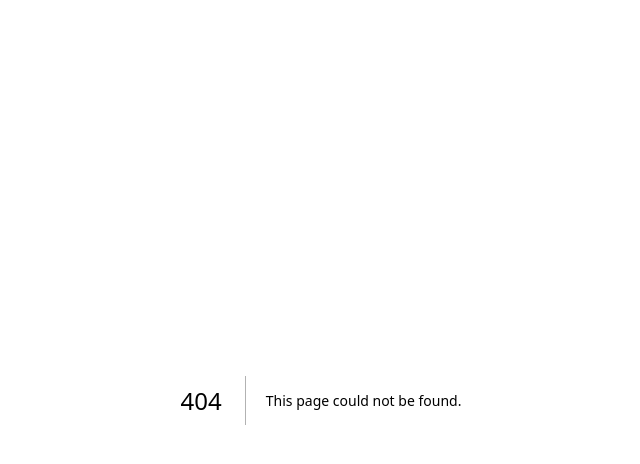
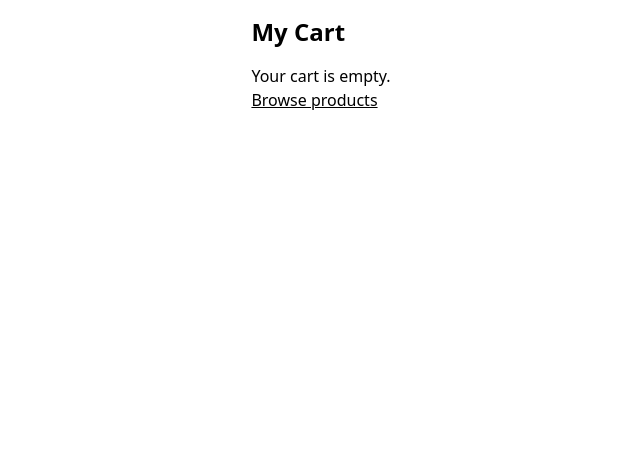
Before and after one commit to Rumaisa10/MarketPlace, a Next.js app: page /cart in a window 1280 px wide. Before the commit this address had no page. Shown: the top 464 px of the page, without its empty margins (319-959 px from the left). Built offline with nearby package versions, Linux system fonts and the light colour scheme.

Commit message:
added cart

```diff
--- /dev/null
+++ b/app/cart/page.tsx
@@ -0,0 +1,10 @@
+// app/my-listings/page.tsx
+import MyCart from "../components/CartItems";
+export default function Page() {
+  return (
+    <main className="mx-auto max-w-6xl p-4">
+      <h1 className="mb-4 text-2xl font-semibold">My Cart</h1>
+      <MyCart />
+    </main>
+  );
+}
--- /dev/null
+++ b/app/components/AddToCartButton.tsx
@@ -0,0 +1,21 @@
+'use client'
+
+import { useCart } from "../context/CartProvider";
+
+export default function AddToCartButton({ productId }: { productId: number }) {
+    const { isOnCart, addToCart } = useCart();
+    const active = isOnCart(productId);
+
+
+    return (
+    <button
+      type="button"
+      onClick={() => addToCart(productId)}
+      aria-pressed={active}
+      aria-label={active ? "Remove from favourites" : "Add to favourites"}
+      className="rounded-full bg-white/90 p-2 text-lg leading-none shadow focus:outline-none focus:ring-2 focus:ring-gray-900"
+    >
+      {active ? "Already Added" : "Add to Cart"}
+    </button>
+  )
+}
--- /dev/null
+++ b/app/components/CartItems.tsx
@@ -0,0 +1,76 @@
+// app/components/CartItems.tsx
+"use client";
+
+import { useEffect, useState } from "react";
+import Link from "next/link";
+import { useCart } from "../context/CartProvider";
+import { getProductDetails, type ProductDetail } from "@/libs/products";
+
+export default function CartItems() {
+  const { cartIds, removeFromCart } = useCart();
+  const [initialIds] = useState(cartIds); // snapshot, never changes
+  const [products, setProducts] = useState<ProductDetail[]>([]);
+  const [loading, setLoading] = useState(true);
+  const [error, setError] = useState(false);
+
+  useEffect(() => {
+    let ignore = false;
+
+    Promise.all(initialIds.map((id) => getProductDetails(id)))
+      .then((results) => {
+        if (!ignore) {
+          setProducts(results.filter((p): p is ProductDetail => p !== null));
+        }
+      })
+      .catch(() => {
+        if (!ignore) setError(true);
+      })
+      .finally(() => {
+        if (!ignore) setLoading(false);
+      });
+
+    return () => {
+      ignore = true;
+    };
+  }, [initialIds]);
+
+  const items = products.filter((p) => cartIds.includes(p.id));
+  const total = items.reduce((sum, p) => sum + p.price, 0);
+
+  if (loading) return <p>Loading your cart...</p>;
+
+  if (error) return <p role="alert">Couldnt load your cart. Please refresh.</p>;
+
+  if (items.length === 0) {
+    return (
+      <div>
+        <p>Your cart is empty.</p>
+        <Link href="/" className="underline">Browse products</Link>
+      </div>
+    );
+  }
+
+  return (
+    <div>
+      <ul className="grid grid-cols-1 gap-4 sm:grid-cols-2 lg:grid-cols-3">
+        {items.map((p) => (
+          <li key={p.id} className="rounded-xl border border-gray-200 p-4">
+            <h2 className="font-medium">{p.title}</h2>
+            <p className="text-sm text-gray-600">{p.category}</p>
+            <p className="font-semibold">£{p.price.toFixed(2)}</p>
+            <button
+              type="button"
+              onClick={() => removeFromCart(p.id)}
+              aria-label={`Remove ${p.title} from cart`}
+              className="mt-2 text-sm underline"
+            >
+              Remove
+            </button>
+          </li>
+        ))}
+      </ul>
+
+      <p className="mt-4 text-lg font-semibold">Total: £{total.toFixed(2)}</p>
+    </div>
+  );
+}
--- /dev/null
+++ b/app/components/MyCart.tsx
@@ -0,0 +1,12 @@
+// app/components/MyCart.tsx
+"use client";
+
+import { useCart } from "../context/CartProvider";
+import CartItems from "./CartItems";
+export default function MyCart() {
+  const { loaded } = useCart();
+
+  if (!loaded) return <p>Loading your cart...</p>;
+
+  return <CartItems />;
+}
--- a/app/components/ProductCard.tsx
+++ b/app/components/ProductCard.tsx
@@ -2,6 +2,7 @@ import Image from "next/image";
 import type {Product} from '@/libs/products'
 import Link from "next/link";
 import FavouriteButton from "./FavouriteButton";
+import AddToCartButton from "./AddToCartButton";
 export default function ProductCard({ product }: { product: Product }) {
   return (
      <article className="group relative overflow-hidden rounded-xl border border-gray-200 bg-white transition hover:shadow-md">
@@ -31,6 +32,9 @@ export default function ProductCard({ product }: { product: Product }) {
       <div className="absolute right-2 top-2">
         <FavouriteButton productId={product.id} />
       </div>
+      <div className="px-3 pb-3">
+        <AddToCartButton productId={product.id} />
+      </div>
     </article>
 
   );
--- /dev/null
+++ b/app/context/CartProvider.tsx
@@ -0,0 +1,46 @@
+'use client'
+import React, { useContext, useRef, useState } from 'react'
+import { createContext } from 'react';
+import useStoredCart from '../hooks/useStoredCart';
+
+type CartContextValue = {
+  loaded: boolean;
+  isOnCart: (id: number) => boolean;
+  addToCart: (id: number) => void;
+  cartIds: number[];
+    removeFromCart: (id: number) => void
+  clearCart: () => void
+};
+
+
+const cartContext = createContext<CartContextValue | null>(null);
+
+export function useCart() {
+  const ctx = useContext(cartContext);
+  if (!ctx) throw new Error("useFavourites must be used inside FavouritesProvider");
+  return ctx;
+}
+
+
+export default function CartProvider({children} : { children: React.ReactNode }) {
+
+    const { cartIds, setCartIds, loaded  } = useStoredCart();
+
+
+    const isOnCart = (id: number) => cartIds.includes(id);
+
+
+  const addToCart = (id: number) =>
+    setCartIds((prev) => (prev.includes(id) ? prev : [...prev, id]))
+
+  const removeFromCart = (id: number) =>
+    setCartIds((prev) => prev.filter((x) => x !== id))
+
+  const clearCart = () => setCartIds([])
+
+  return (
+    <cartContext.Provider value={{ cartIds, loaded, isOnCart, addToCart, removeFromCart, clearCart }}>
+      {children}
+    </cartContext.Provider>
+  )
+}
--- /dev/null
+++ b/app/hooks/useStoredCart.tsx
@@ -0,0 +1,20 @@
+// hooks/useStoredFavourites.ts
+import { useEffect, useState } from "react";
+import { readCart , writeCart } from "@/libs/cartListing";
+
+export default function useStoredCart() {
+  const [cartIds, setCartIds] = useState<number[]>([]);
+  const [loaded, setLoaded] = useState(false);
+
+  useEffect(() => {
+    setCartIds(readCart());
+    setLoaded(true);
+  }, []);
+
+  useEffect(() => {
+    if (!loaded) return;
+    writeCart(cartIds);
+  }, [cartIds, loaded]);
+
+  return { cartIds, setCartIds, loaded };
+}
--- a/app/layout.tsx
+++ b/app/layout.tsx
@@ -2,6 +2,7 @@ import type { Metadata } from "next";
 import { Geist, Geist_Mono } from "next/font/google";
 import "./globals.css";
 import FavouritesProvider from "./context/FavouritesProvider";
+import CartProvider from "./context/CartProvider";
 
 const geistSans = Geist({
   variable: "--font-geist-sans",
@@ -25,7 +26,7 @@ export default function RootLayout({ children }: LayoutProps<"/">) {
       className={`${geistSans.variable} ${geistMono.variable} h-full antialiased`}
     >
       <body className="min-h-full flex flex-col">
-        <FavouritesProvider> {children}</FavouritesProvider>
+        <FavouritesProvider> <CartProvider>{children}</CartProvider></FavouritesProvider>
 
         </body>
     </html>
--- /dev/null
+++ b/libs/cartListing.ts
@@ -0,0 +1,25 @@
+
+
+const STORAGE_KEY = "marketplace:Cart_listings";
+
+export function readCart(): number[] {
+  try {
+    const raw = localStorage.getItem(STORAGE_KEY);
+    if (!raw) return [];
+    const parsed: unknown = JSON.parse(raw);
+    if (Array.isArray(parsed) && parsed.every((x) => typeof x === "number")) {
+      return parsed;
+    }
+  } catch {
+    // bad data or blocked storage
+  }
+  return [];
+}
+
+export function writeCart(ids: number[]): void {
+  try {
+    localStorage.setItem(STORAGE_KEY, JSON.stringify(ids));
+  } catch {
+    // storage full or blocked
+  }
+}
```
